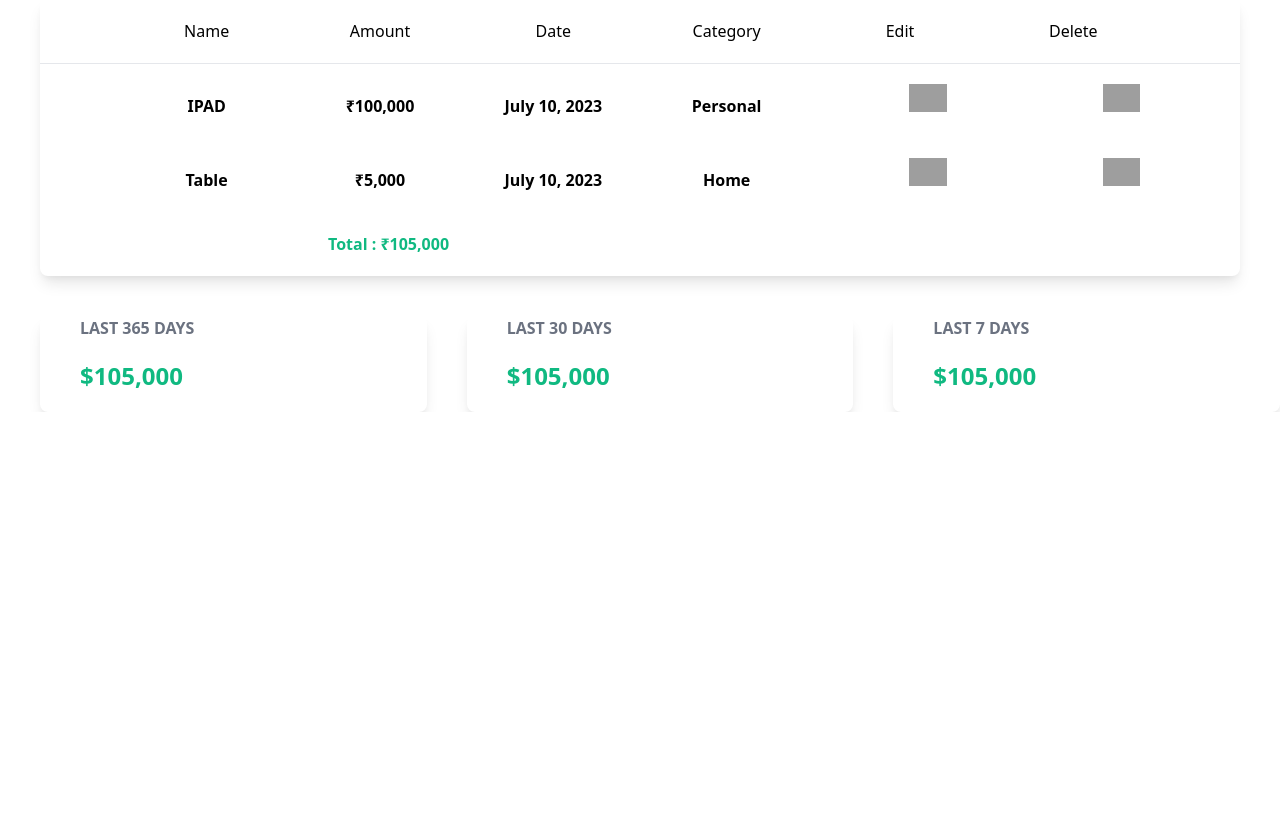
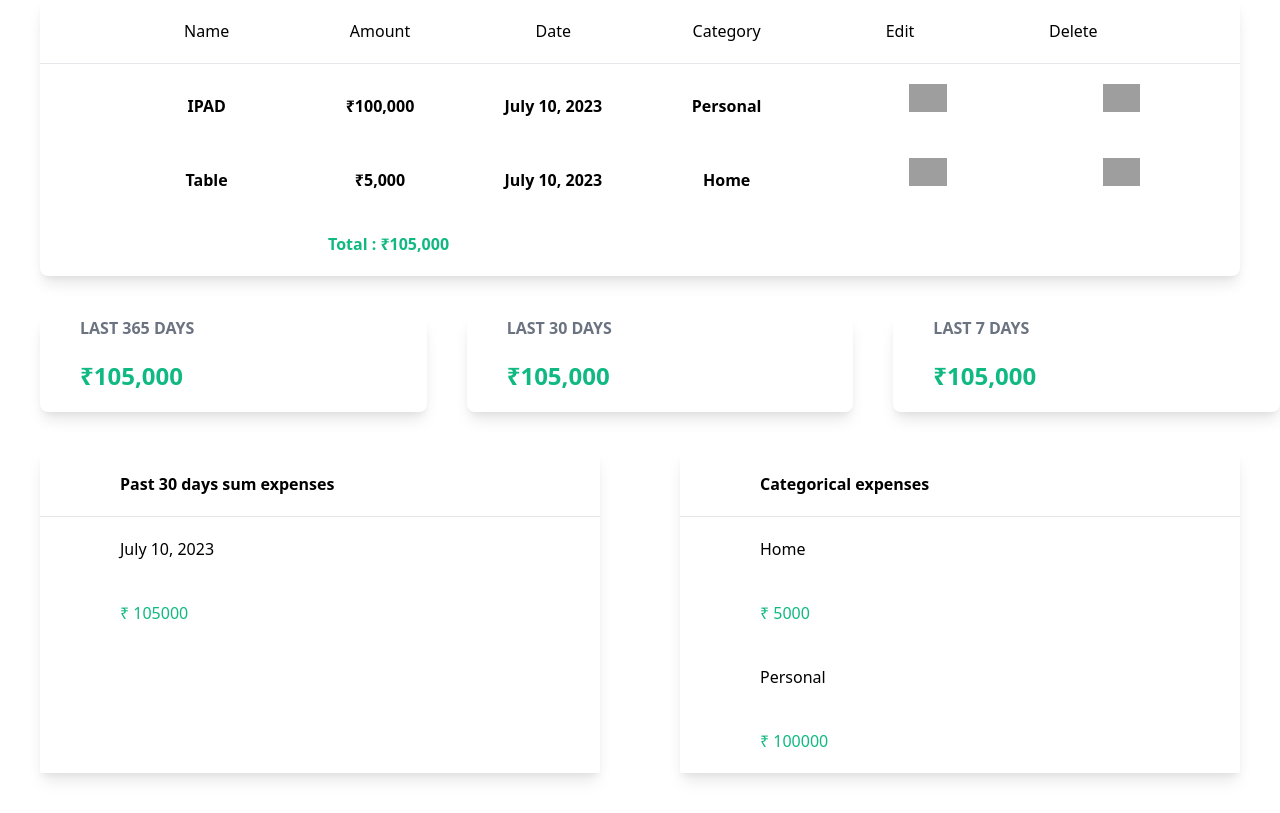
Before and after one commit to June-24/ExpenseTracker, a Django app: page / in a window 1280 px wide. Shown: the part 441-1254 px from the top of the page. Before the commit the page ends 853 px from the top, so only its background shows below. Run offline with Django 4.2, Linux system fonts and the light colour scheme; data comes from the database, SQL or seed files in the repository; both versions use the stored data as it was after the commit; style sheets or scripts are compiled from the project's sources; grey boxes are pictures that could not be loaded.

Commit message:
adding categorical and daily expenses

```diff
--- a/expenseapp/templates/expenseapp/index.html
+++ b/expenseapp/templates/expenseapp/index.html
@@ -76,23 +76,65 @@
         <div class="w-1/3 shadow-lg ml-10 rounded-lg">
             <h1 class="ml-10 font-bold text-gray-500">LAST 365 DAYS</h1>
             <h1 class="ml-10 my-5 text-2xl text-green-500 font-bold">
-                ${{ yearly_sum.amount__sum|intcomma }}
+                ₹{{ yearly_sum.amount__sum|intcomma }}
             </h1>
         </div>
 
         <div class="w-1/3 shadow-lg ml-10 rounded-lg">
             <h1 class="ml-10 font-bold text-gray-500">LAST 30 DAYS</h1>
             <h1 class="ml-10 my-5 text-2xl text-green-500 font-bold">
-                ${{ monthly_sum.amount__sum|intcomma }}
+                ₹{{ monthly_sum.amount__sum|intcomma }}
             </h1>
         </div>
 
         <div class="w-1/3 shadow-lg ml-10 rounded-lg">
             <h1 class="ml-10 font-bold text-gray-500">LAST 7 DAYS</h1>
             <h1 class="ml-10 my-5 text-2xl text-green-500 font-bold">
-                ${{ weekly_sum.amount__sum|intcomma }}
+                ₹{{ weekly_sum.amount__sum|intcomma }}
             </h1>
         </div>
     </div>
+    <div class="flex">
+        <div class="w-1/2 shadow-lg m-10">
+            <div class="flex flex-wrap space-x-40 font-bold px-20 py-5">
+                <span>Past 30 days sum expenses</span>
+            </div>
+            <hr>
+            <div id="30-day-table">
+                {% for daily_sum in daily_sums %}
+                    <div class="flex flex-wrap px-20 py-5">
+                        <span>
+                            {{daily_sum.date}}
+                        </span>
+                    </div>
+                    <div class="flex flex-wrap px-20 py-5">
+                        <span class="text-green-500">
+                            ₹ {{daily_sum.sum}}
+                        </span>
+                    </div>
+                {% endfor %}
+            </div>
+        </div>
+
+        <div class="w-1/2 shadow-lg m-10">
+            <div class="flex flex-wrap space-x-40 font-bold px-20 py-5">
+                <span>Categorical expenses</span>
+            </div>
+            <hr>
+            <div id="cat-sum-table">
+                {% for categorical_sum in categorical_sums %}
+                    <div class="flex flex-wrap px-20 py-5">
+                        <span>
+                            {{categorical_sum.category}}
+                        </span>
+                    </div>
+                    <div class="flex flex-wrap px-20 py-5">
+                        <span class="text-green-500">
+                            ₹ {{categorical_sum.sum}}
+                        </span>
+                    </div>
+                {% endfor %}
+            </div>
+        </div>
     </div>
 {% endblock %}
--- a/expenseapp/views.py
+++ b/expenseapp/views.py
@@ -28,9 +28,11 @@ def index(request):
     data = Expense.objects.filter(date__gt=last_week)
     weekly_sum = data.aggregate(Sum('amount'))
 
+    daily_sums = Expense.objects.filter().values('date').order_by('date').annotate(sum=Sum('amount'))
+    categorical_sums = Expense.objects.filter().values('category').order_by('category').annotate(sum=Sum('amount'))
 
     expense_form=ExpenseForm()
-    return render(request, 'expenseapp/index.html',{'expense_form':expense_form,'expenses':expenses,'total_expenses':total_expenses,'yearly_sum':yearly_sum,'monthly_sum':monthly_sum,'weekly_sum':weekly_sum})
+    return render(request, 'expenseapp/index.html',{'expense_form':expense_form,'expenses':expenses,'total_expenses':total_expenses,'yearly_sum':yearly_sum,'monthly_sum':monthly_sum,'weekly_sum':weekly_sum,'daily_sums':daily_sums,'categorical_sums':categorical_sums})
 
 def edit(request,id):
     expense=Expense.objects.get(id=id)
```
Also changed, not shown: db.sqlite3.
